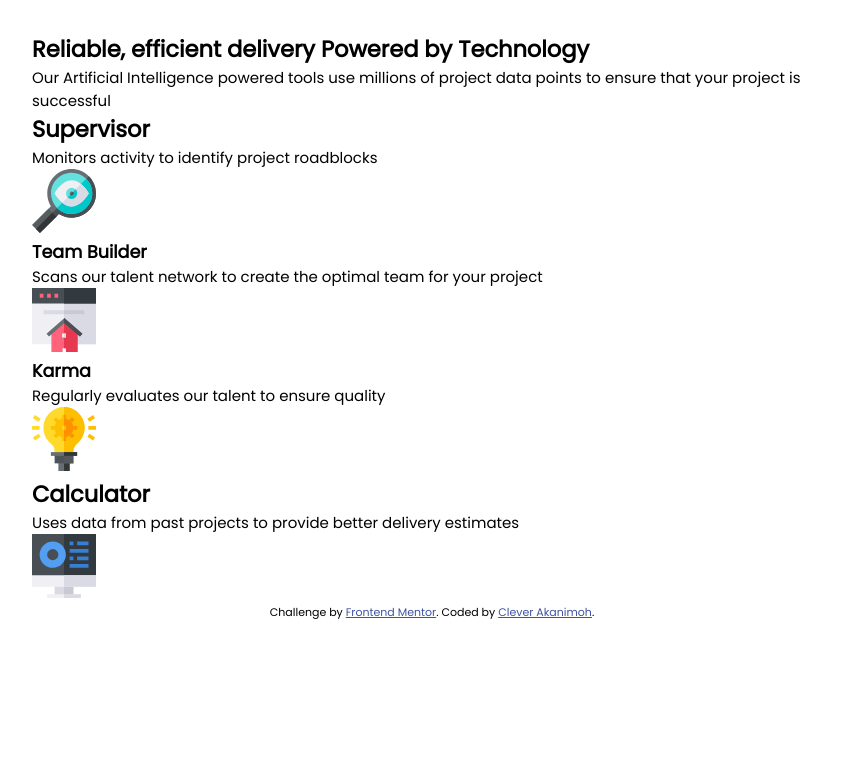
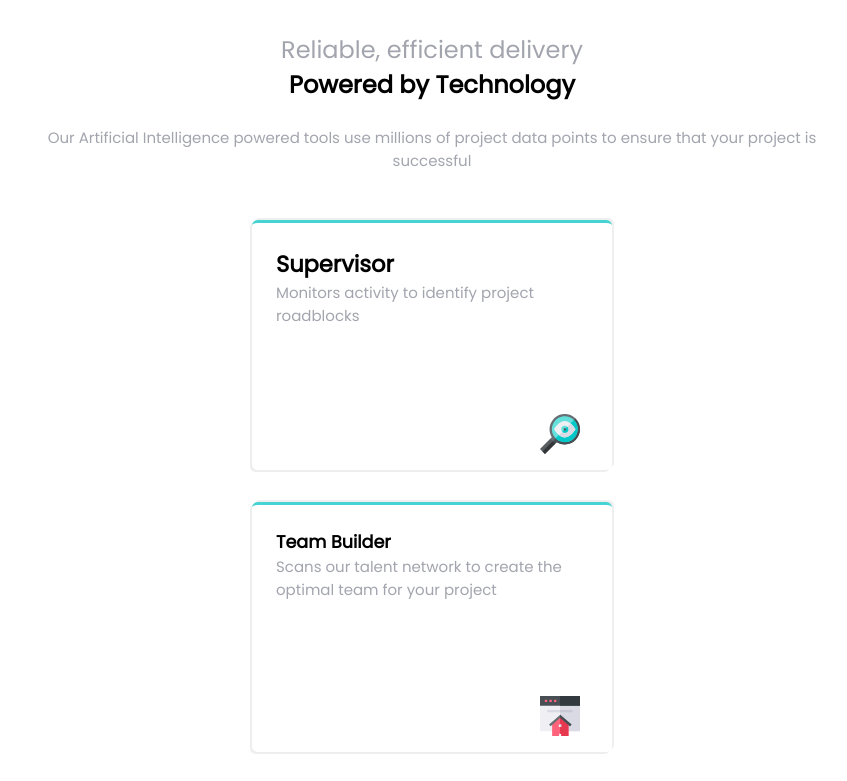
Before and after one commit to cleverAkanimoh/four-card-feature-section, a plain HTML site: page index.html in a window 1280 px wide. Shown: the top 781 px of the page, without its empty margins (208-1055 px from the left). Drawn offline with Linux system fonts and the light colour scheme.

Commit message:
modified index.html and style.css in .

```diff
--- a/index.html
+++ b/index.html
@@ -44,14 +44,14 @@
         </p>
       </section>
 
-      <section>
+      <section class="cards-container">
         <div class="card one">
           <h1>Supervisor</h1>
           <p>Monitors activity to identify project roadblocks</p>
           <img src="./images/icon-supervisor.svg" alt="supervisor" />
         </div>
 
-        <aside>
+        <aside class="aside-inside">
           <div class="card two">
             <h1>Team Builder</h1>
             <p>
--- a/style.css
+++ b/style.css
@@ -2,6 +2,10 @@
   padding: 0;
   margin: 0;
   box-sizing: border-box;
+}
+
+h1 {
+  color: black;
 }
 
 body {
@@ -10,13 +14,68 @@ body {
   padding: 2rem;
   min-height: 100svh;
   font-family: "Poppins";
+  color: hsl(229, 6%, 66%);
 }
 
 main {
   max-width: 800px;
   margin: 0 auto;
   width: 100%;
+  margin-bottom: 4rem;
 }
 
 .reliable-section {
+  text-align: center;
+  display: flex;
+  flex-direction: column;
+  gap: 1.5rem;
 }
+
+.reliable-section > h1 {
+  display: flex;
+  flex-direction: column;
+}
+
+.reliable-section > h1 {
+  font-size: x-large;
+}
+
+.reliable-section > h1 span:first-child {
+  font-weight: 200;
+  color: hsl(229, 6%, 66%);
+}
+
+.cards-container {
+  margin-top: 3rem;
+}
+
+.cards-container,
+.aside-inside {
+  width: 100%;
+  display: flex;
+  flex-direction: column;
+  justify-content: center;
+  align-items: center;
+
+  gap: 2rem;
+}
+
+.card {
+  height: 250px;
+  width: 100%;
+  max-width: 360px;
+  position: relative;
+  border-top: 3px solid hsl(180, 62%, 55%);
+  padding: 1.5rem;
+  border-radius: 0.35rem;
+  background-color: white;
+  box-shadow: rgba(128, 128, 128, 0.134) -2px 2px,
+    rgba(128, 128, 128, 0.129) 2px -2px;
+}
+
+.card img {
+  position: absolute;
+  bottom: 1rem;
+  right: 2rem;
+  width: 2.5rem;
+}
```
